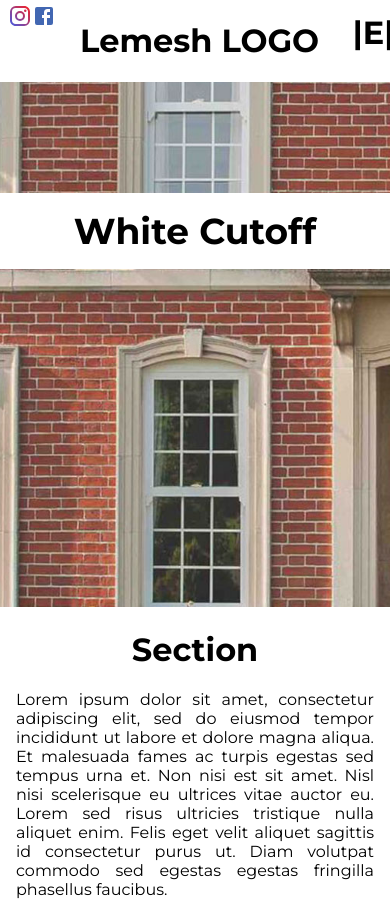
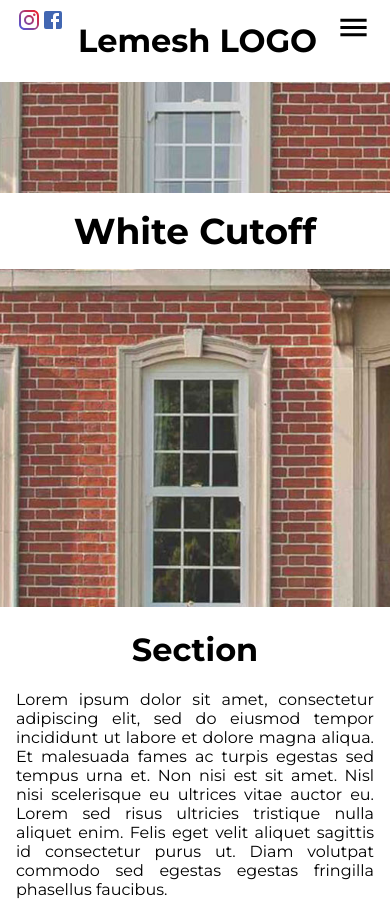
Before and after one commit to Voote/lemesh-windows, a React (Create React App) app: page / in a window 390 px wide. Built offline with nearby package versions, Linux system fonts and the light colour scheme.

Commit message:
hamburger menu added

```diff
--- a/src/components/atoms/Logo/Logo.jsx
+++ b/src/components/atoms/Logo/Logo.jsx
@@ -1,9 +1,14 @@
 import React from 'react';
+import styled from 'styled-components';
+
+const Wrapper = styled.div`
+  margin-left: 20vw;
+`;
 
 const Logo = () => (
-  <div style={{ marginLeft: '2rem' }}>
+  <Wrapper>
     <h1>Lemesh LOGO</h1>
-  </div>
+  </Wrapper>
 );
 
 export default Logo;
--- a/src/components/molecules/HamburgerMenu/HamburgerMenu.jsx
+++ b/src/components/molecules/HamburgerMenu/HamburgerMenu.jsx
@@ -1,9 +1,51 @@
-import React from 'react';
+import React, { useState } from 'react';
+import styled from 'styled-components';
+import MenuIcon from '@mui/icons-material/Menu';
+import { Button, Menu, MenuItem } from '@mui/material';
 
-const HamburgerMenu = () => (
-  <div style={{ position: 'relative', top: '-1vh', right: '-4vh' }}>
-    <h1> |E| </h1>
-  </div>
-);
+const Wrapper = styled.div`
+  position: absolute;
+  top: 0.5vh;
+  right: 0.5vh;
+`;
+
+const HamburgerMenu = () => {
+  const [anchorElement, setAnchorElement] = useState(null);
+  const open = Boolean(anchorElement);
+  const handleClick = (event) => {
+    setAnchorElement(event.currentTarget);
+  };
+  const handleClose = () => {
+    setAnchorElement(null);
+  };
+
+  return (
+    <Wrapper>
+      <Button
+        id="basic-button"
+        aria-controls={open ? 'basic-menu' : undefined}
+        aria-haspopup="true"
+        aria-expanded={open ? 'true' : undefined}
+        onClick={handleClick}
+        sx={{ color: 'black' }}
+      >
+        <MenuIcon fontSize="large" />
+      </Button>
+      <Menu
+        id="basic-menu"
+        anchorEl={anchorElement}
+        open={open}
+        onClose={handleClose}
+        MenuListProps={{
+          'aria-labelledby': 'basic-button',
+        }}
+      >
+        <MenuItem onClick={handleClose}>About Us</MenuItem>
+        <MenuItem onClick={handleClose}>Showroom</MenuItem>
+        <MenuItem onClick={handleClose}>Contact</MenuItem>
+      </Menu>
+    </Wrapper>
+  );
+};
 
 export default HamburgerMenu;
--- a/src/components/molecules/SocialMedia/SocialMedia.jsx
+++ b/src/components/molecules/SocialMedia/SocialMedia.jsx
@@ -3,7 +3,14 @@ import IconFB from 'components/atoms/Icon/FB';
 import IconIG from 'components/atoms/Icon/IG';
 
 const SocialMedia = () => (
-  <div style={{ display: 'flex', position: 'relative', top: '0.5vh', left: '1vh' }}>
+  <div
+    style={{
+      display: 'flex',
+      position: 'absolute',
+      top: '1vh',
+      left: '2vh',
+    }}
+  >
     <IconIG />
     <IconFB />
   </div>
--- a/src/components/organisms/Navigation/Navigation.jsx
+++ b/src/components/organisms/Navigation/Navigation.jsx
@@ -1,15 +1,15 @@
 import React from 'react';
+import styled from 'styled-components';
 import Logo from 'components/atoms/Logo/Logo';
+import SocialMedia from 'components/molecules/SocialMedia/SocialMedia';
 import HamburgerMenu from 'components/molecules/HamburgerMenu/HamburgerMenu';
-import SocialMedia from 'components/molecules/SocialMedia/SocialMedia';
-import styled from 'styled-components';
 
 const Wrapper = styled.div`
   position: fixed;
+  display: flex;
   top: 0;
-  display: flex;
+  width: 100vw;
   background-color: #fff;
-  width: 100%;
 `;
 
 const Navigation = () => (
```
